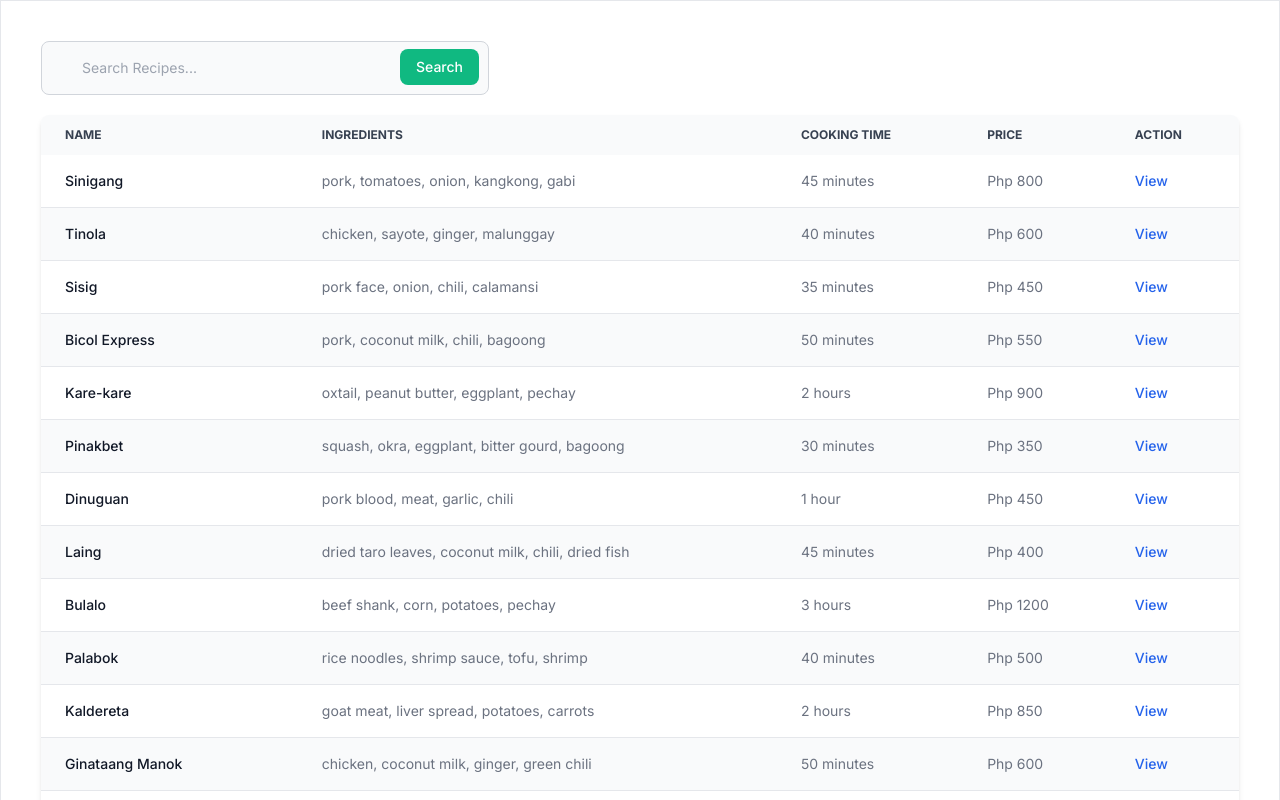
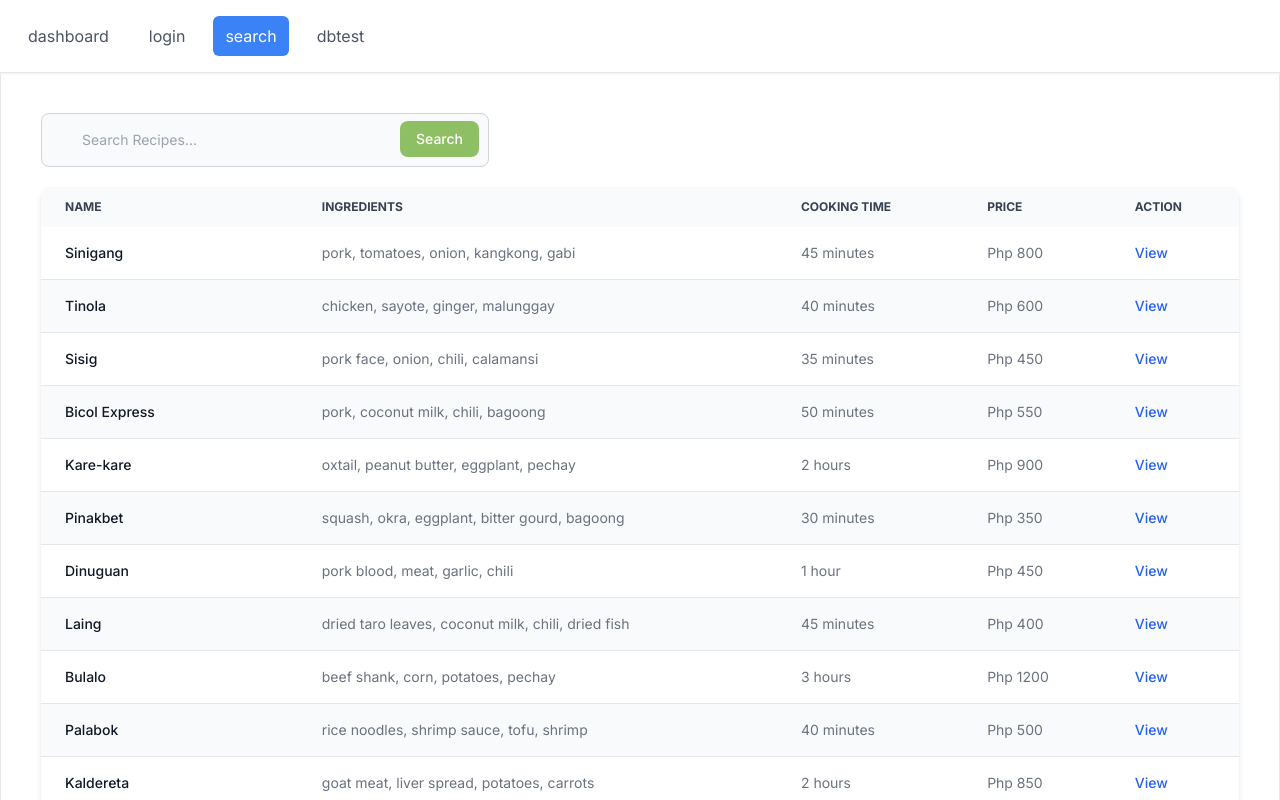
Before and after one commit to JoseTomanan/cs192-lutong-bahay, a SvelteKit app in the folder frontend/: page /search in a window 1280 px wide. Shown: the top 800 px of the page. Built offline with nearby package versions, Linux system fonts and the light colour scheme.

Commit message:
feat: Add main_dark to project colors

```diff
--- /dev/null
+++ b/frontend/src/lib/components/Navbar.svelte
@@ -0,0 +1,20 @@
+<script lang="ts">
+    import { page } from '$app/state';
+
+    let pages = ['dashboard', 'login', 'search', 'dbtest'];
+  </script>
+
+  <nav class="p-4 bg-white shadow">
+    <div class="flex space-x-4">
+      {#each pages as route}
+        <a
+          href="/{route}"
+          class="px-3 py-2 rounded-md {page.url.pathname === '/' + route
+            ? 'bg-blue-500 text-white'
+            : 'text-gray-600 hover:bg-blue-100'}"
+        >
+          {route}
+        </a>
+      {/each}
+    </div>
+  </nav>
--- a/frontend/src/routes/+layout.svelte
+++ b/frontend/src/routes/+layout.svelte
@@ -1,6 +1,10 @@
 <script lang="ts">
 	import '../app.css';
+	import Navbar from '$lib/components/Navbar.svelte';
 	let { children } = $props();
+
 </script>
 
+<Navbar />
+
 {@render children()}
--- a/frontend/src/routes/search/+page.svelte
+++ b/frontend/src/routes/search/+page.svelte
@@ -34,16 +34,16 @@
 
 <div class="p-10 border space-y-5">
   <form class="max-w-md">
-    <label for="search" class="mb-2 text-sm font-medium text-gray-900 sr-only dark:text-white">Search</label>
+    <label for="search" class="mb-2 text-sm font-medium text-gray-900 sr-only">Search</label>
     <div class="relative">
         <div class="absolute inset-y-0 start-0 flex  ps-3 pointer-events-none">
-            <svg class="w-4 h-4 text-gray-500 dark:text-gray-400" aria-hidden="true" xmlns="http://www.w3.org/2000/svg" fill="none" viewBox="0 0 20 20">
+            <svg class="w-4 h-4 text-gray-500" aria-hidden="true" xmlns="http://www.w3.org/2000/svg" fill="none" viewBox="0 0 20 20">
             </svg>
             <path stroke="currentColor" stroke-linecap="round" stroke-linejoin="round" stroke-width="2" d="m19 19-4-4m0-7A7 7 0 1 1 1 8a7 7 0 0 1 14 0Z"/>
         </div>
-        <input type="search" id="default-search" class="block w-full p-4 ps-10 text-sm text-gray-900 border border-gray-300 rounded-lg bg-gray-50 dark:bg-gray-700 dark:border-gray-600 dark:placeholder-gray-400 dark:text-white dark:focus:ring-blue-500 dark:focus:border-blue-500"
+        <input type="search" id="default-search" class="block w-full p-4 ps-10 text-sm text-gray-900 border border-gray-300 rounded-lg bg-gray-50"
         placeholder="Search Recipes..." required />
-        <button type="submit" class="text-white absolute end-2.5 bottom-2.5 bg-emerald-500 hover:bg-emerald-600 font-medium rounded-lg text-sm px-4 py-2">Search</button>
+        <button type="submit" class="text-white absolute end-2.5 bottom-2.5 bg-main hover:bg-main_dark font-medium rounded-lg text-sm px-4 py-2">Search</button>
     </div>
   </form>
 
@@ -86,7 +86,7 @@
                 {price}
             </td>
             <td class="px-6 py-4">
-                <a href="#" class="font-medium text-blue-600 dark:text-blue-500 hover:underline">View</a>
+                <a href="#" class="font-medium text-blue-600 hover:underline">View</a>
             </td>
           </tr>
           {/each}
--- a/frontend/tailwind.config.ts
+++ b/frontend/tailwind.config.ts
@@ -19,6 +19,7 @@ export default {
 				transparent: "transparent",
 				current: "currentColor",
 				main: "#8FBF64",
+				main_dark: "#6f964e",
 				secondary: "#D94D48",
 				bg: "#F5F4E9",
 			}
```
